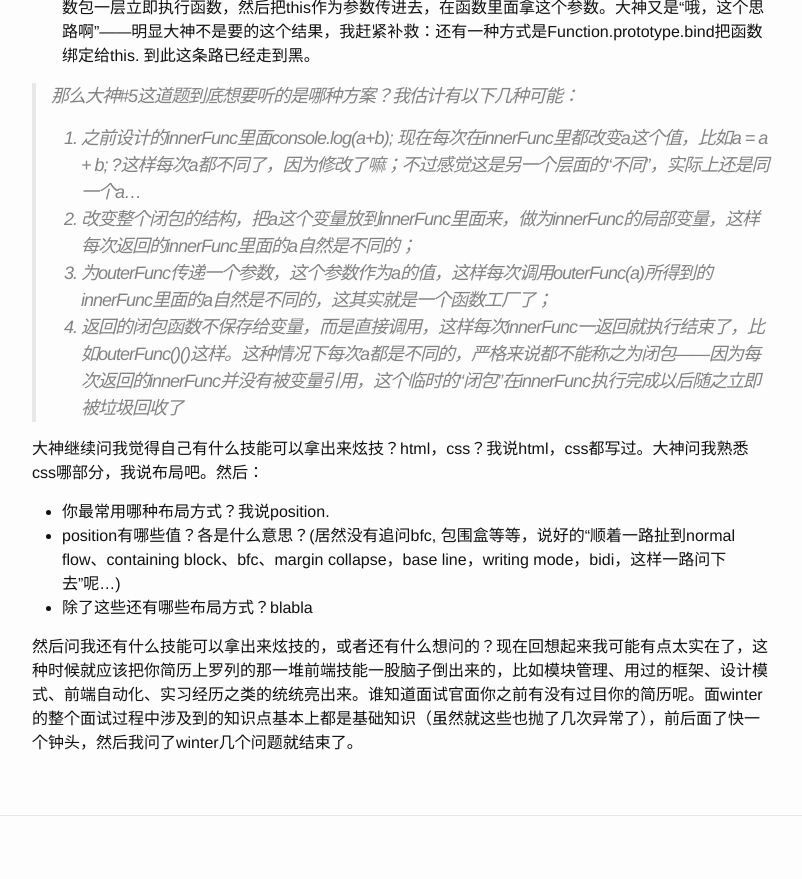
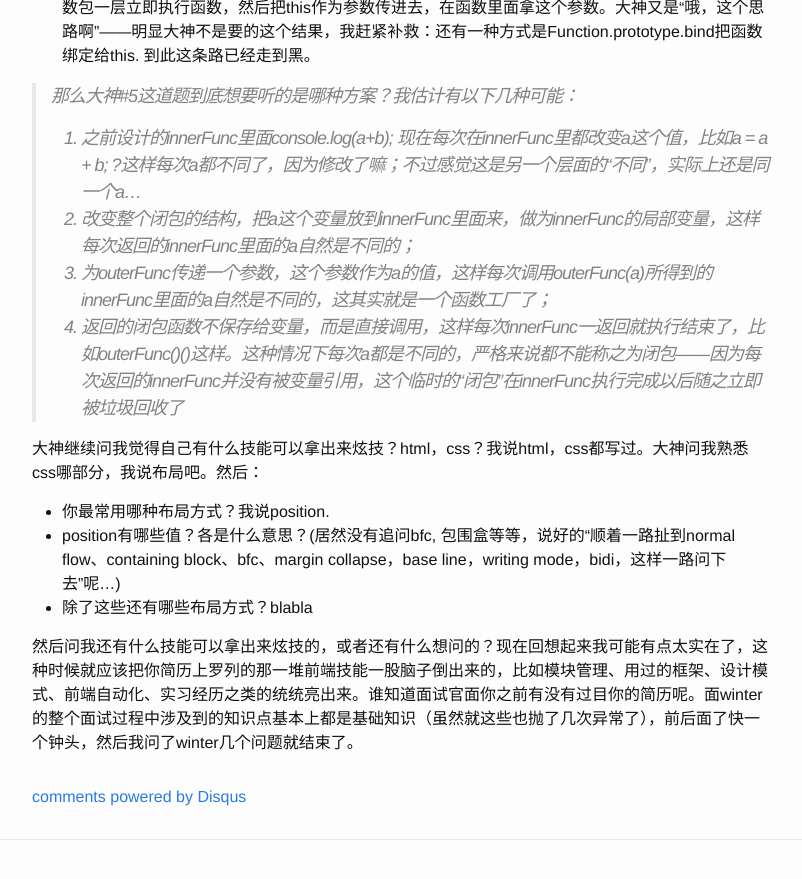
Before and after one commit to MrRaindrop/MrRaindrop.github.io, a Jekyll site: the page built from _posts/2014-08-04-alibaba-front-end-interview.md, in a window 1280 px wide and 900 px high, scrolled down 2228 px. Shown: the top 879 px of the window, without its empty margins (238-1040 px from the left). Built offline with Jekyll 4.4.1, drawn with Linux system fonts in a browser that asks for light colours; comment, search, counter and statistics services are not loaded; part of the change alters nothing that is shown.

Commit message:
add disqus

```diff
--- a/_layouts/post.html
+++ b/_layouts/post.html
@@ -12,4 +12,19 @@ layout: default
     {{ content }}
   </article>
 
+  <div id="disqus_thread"></div>
+	<script type="text/javascript">
+	  /* * * CONFIGURATION VARIABLES: EDIT BEFORE PASTING INTO YOUR WEBPAGE * * */
+	  var disqus_shortname = 'definitelymaybee'; // required: replace example with your forum shortname
+
+	  /* * * DON'T EDIT BELOW THIS LINE * * */
+	  (function() {
+	      var dsq = document.createElement('script'); dsq.type = 'text/javascript'; dsq.async = true;
+	      dsq.src = '//' + disqus_shortname + '.disqus.com/embed.js';
+	      (document.getElementsByTagName('head')[0] || document.getElementsByTagName('body')[0]).appendChild(dsq);
+	  })();
+  </script>
+  <noscript>Please enable JavaScript to view the <a href="http://disqus.com/?ref_noscript">comments powered by Disqus.</a>（请允许浏览器启用JavaScript脚本以显示评论栏）</noscript>
+  <a href="http://disqus.com" class="dsq-brlink">comments powered by <span class="logo-disqus">Disqus</span></a>
+
 </div>
```
Also changed, not shown: _layouts/page.html (line endings or trailing spaces).
